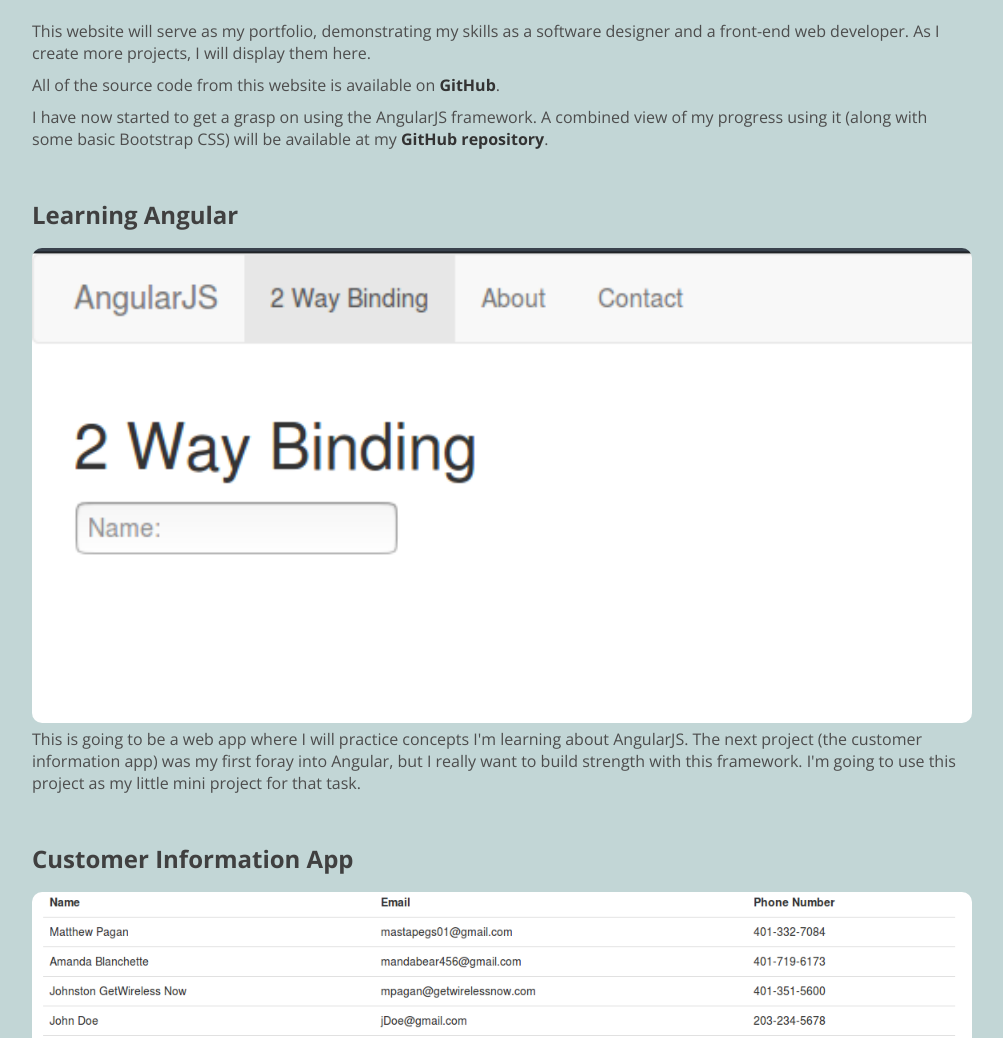
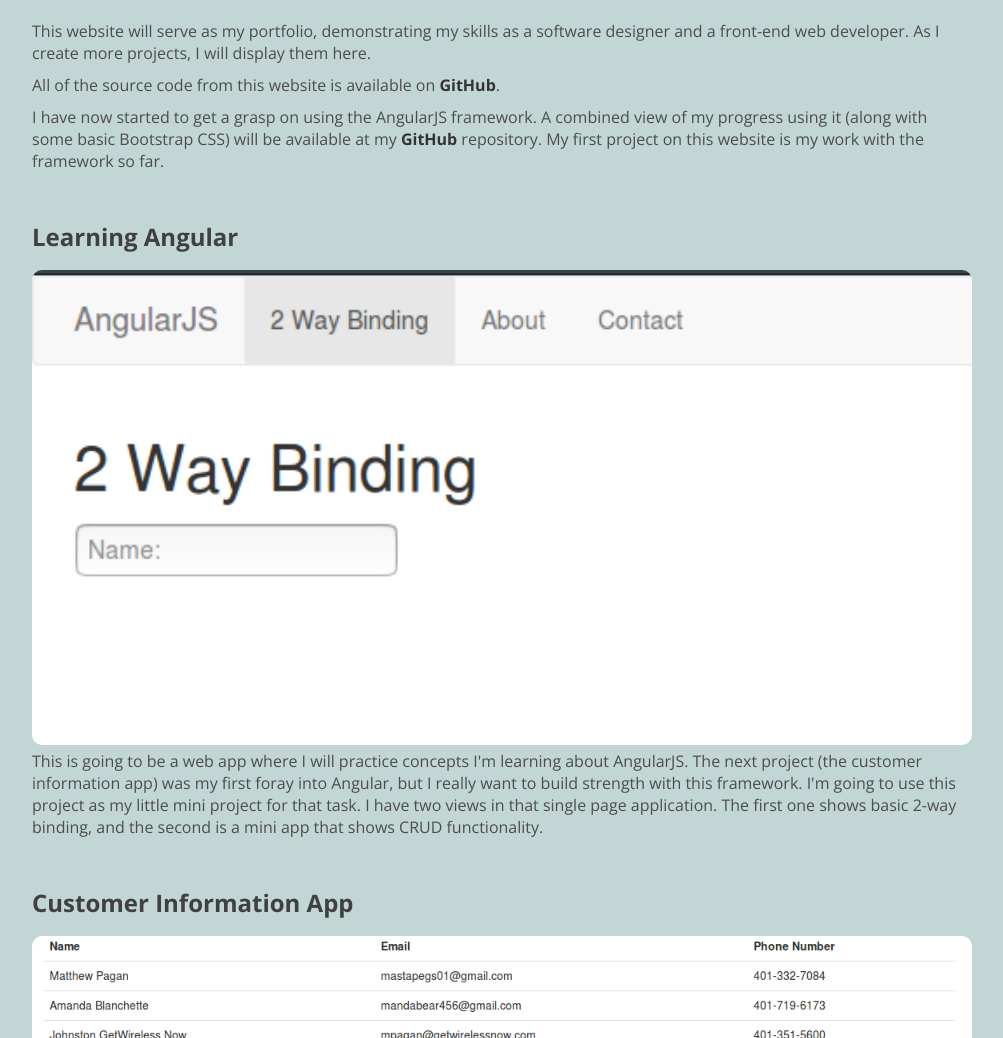
Before and after one commit to Jasonthecoder/portfolio_website, a plain HTML site: page index.html in a window 1280 px wide. Shown: the part 220-1258 px from the top of the page, without its empty margins (138-1141 px from the left). Drawn offline with nearby package versions, Linux system fonts and the light colour scheme.

Commit message:
Editted the index.html

```diff
--- a/index.html
+++ b/index.html
@@ -34,14 +34,14 @@ This website will serve as my portfolio, demonstrating my skills as a software d
 All of the source code from this website is available on <a href="https://github.com/mastapegs/portfolio_website">GitHub</a>.
           </p>
           <p>
-          I have now started to get a grasp on using the AngularJS framework. A combined view of my progress using it (along with some basic Bootstrap CSS) will be available at my <a href="https://github.com/mastapegs/customerInformation.git">GitHub repository</a>.
+          I have now started to get a grasp on using the AngularJS framework. A combined view of my progress using it (along with some basic Bootstrap CSS) will be available at my <a href="https://github.com/mastapegs/portfolio_website/tree/master/angularLearning">GitHub</a> repository. My first project on this website is my work with the framework so far.
           </p>
 
           <a href="angularLearning/">
           <h4>Learning Angular</h4>
           <img src="img/angularLearning.png"></a>
           <p>
-This is going to be a web app where I will practice concepts I'm learning about AngularJS. The next project (the customer information app) was my first foray into Angular, but I really want to build strength with this framework. I'm going to use this project as my little mini project for that task.
+This is going to be a web app where I will practice concepts I'm learning about AngularJS. The next project (the customer information app) was my first foray into Angular, but I really want to build strength with this framework. I'm going to use this project as my little mini project for that task. I have two views in that single page application. The first one shows basic 2-way binding, and the second is a mini app that shows CRUD functionality.
           </p>
 
           <a href="customerInfo/index.html">
```
